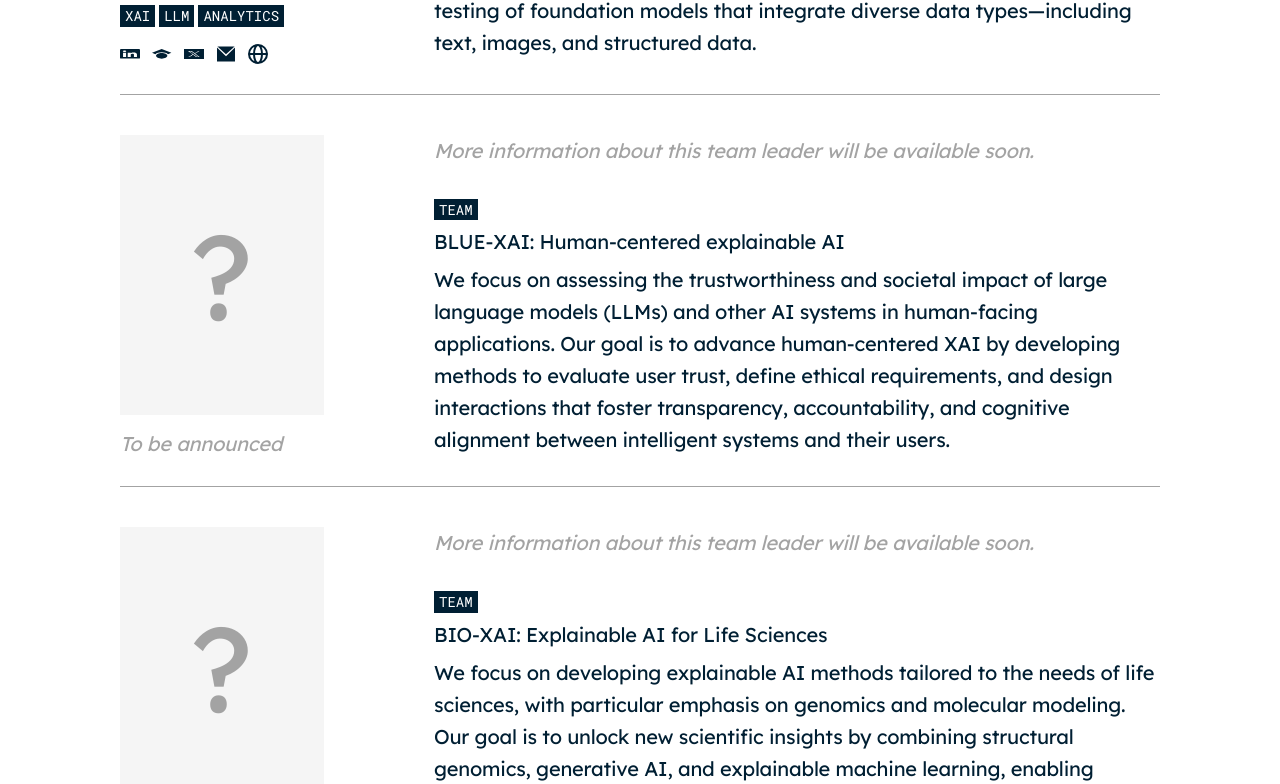
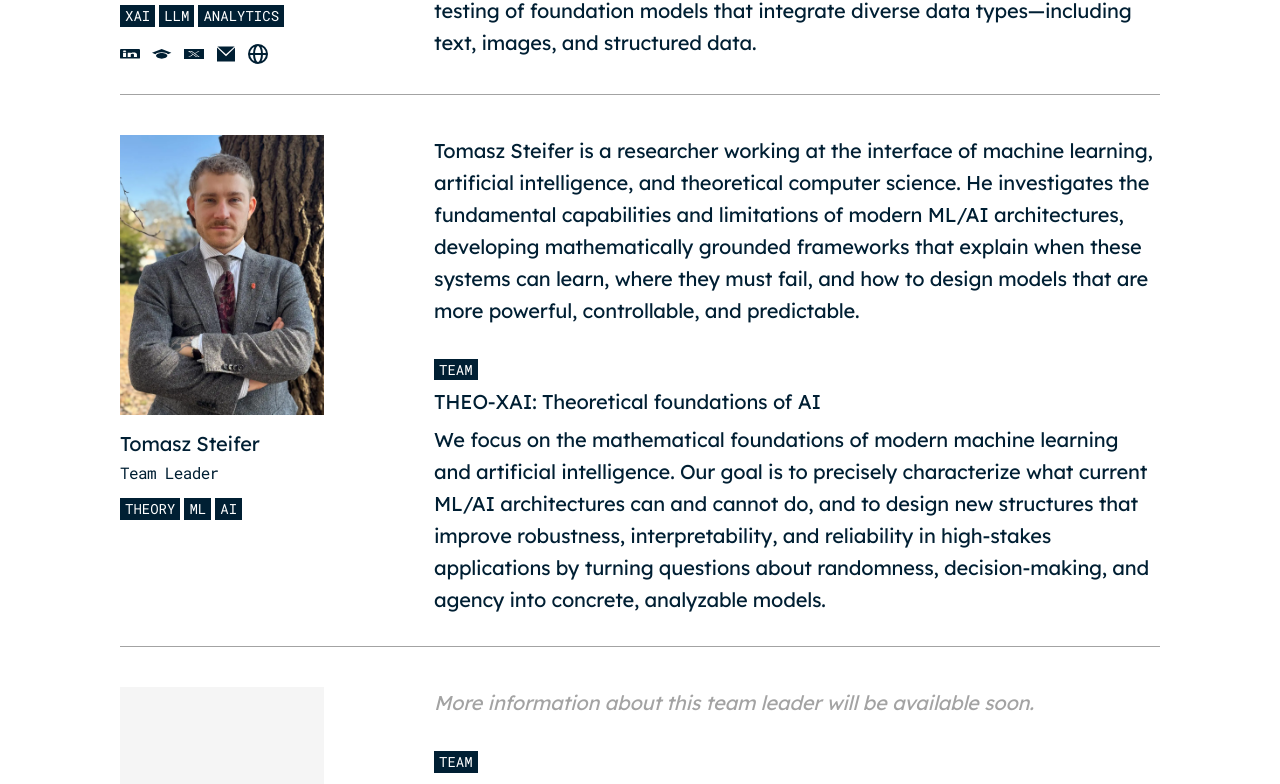
Before and after one commit to CredibleAI/CredibleAI.github.io, a Next.js app: page / in a window 1280 px wide. Shown: the part 3454-4238 px from the top of the page. Built offline with nearby package versions, Linux system fonts and the light colour scheme; no server answers.

Commit message:
add new leader

```diff
--- a/src/data/team/leaders.ts
+++ b/src/data/team/leaders.ts
@@ -20,6 +20,19 @@ export const leaders: TeamLeader[] = [
       email: "mailto:przemyslaw.biecek@pw.edu.pl",
       website: "http://biecek.pl/",
     },
+  },
+  {
+    id: "tomasz-steifer",
+    name: "Tomasz Steifer",
+    title: "Team Leader",
+    imageUrl: "/images/team/steifer.webp",
+    imageAlt: "Tomasz Steifer",
+    tags: ["THEORY", "ML", "AI"],
+    description:
+      "Tomasz Steifer is a researcher working at the interface of machine learning, artificial intelligence, and theoretical computer science. He investigates the fundamental capabilities and limitations of modern ML/AI architectures, developing mathematically grounded frameworks that explain when these systems can learn, where they must fail, and how to design models that are more powerful, controllable, and predictable.",
+    teamName: "THEO-XAI: Theoretical foundations of AI",
+    teamDescription:
+      "We focus on the mathematical foundations of modern machine learning and artificial intelligence. Our goal is to precisely characterize what current ML/AI architectures can and cannot do, and to design new structures that improve robustness, interpretability, and reliability in high-stakes applications by turning questions about randomness, decision-making, and agency into concrete, analyzable models.",
   },
   {
     id: "blue-xai-leader",
```
Also changed, not shown: public/images/team/steifer.webp (added).
